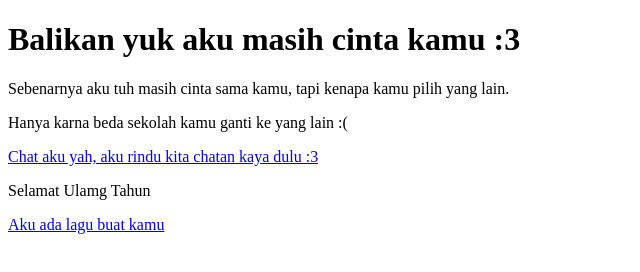
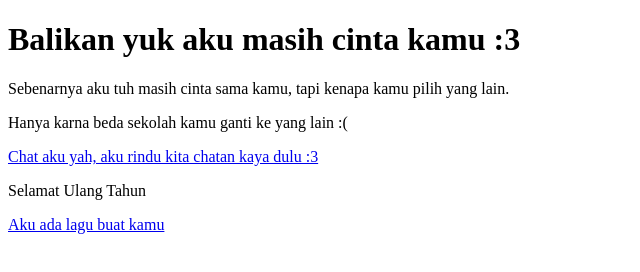
Before and after one commit to HBDLovelyEmuach/HBDLovelyEmuach.github.io, a plain HTML site: page balikan.html in a window 1280 px wide. Shown: the full height of the page, 0-640 px from the left. Drawn offline with Linux system fonts and the light colour scheme.

Commit message:
Update balikan.html

```diff
--- a/balikan.html
+++ b/balikan.html
@@ -8,7 +8,7 @@
     <p>Sebenarnya  aku tuh masih cinta sama kamu, tapi kenapa kamu pilih yang lain.</p>
     <p> Hanya karna beda sekolah kamu ganti ke yang lain :(</p>
     <a href="https://wa.me/62895367155159">Chat aku yah, aku rindu kita chatan kaya dulu :3 </a>
-    <p>Selamat Ulamg Tahun</p>
+    <p>Selamat Ulang Tahun</p>
     <a href="https://youtu.be/WtLXpfPpb-k">Aku ada lagu buat kamu</a>
 </body>
 </html>
```
